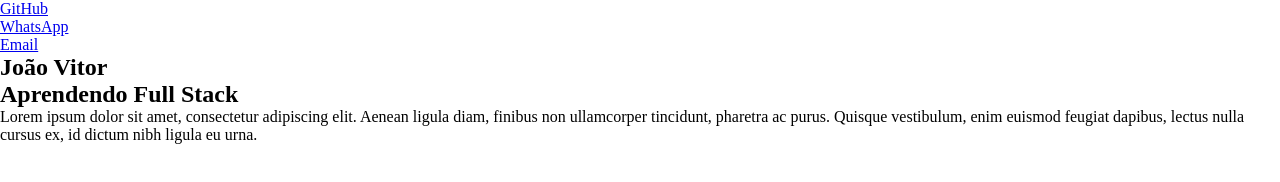
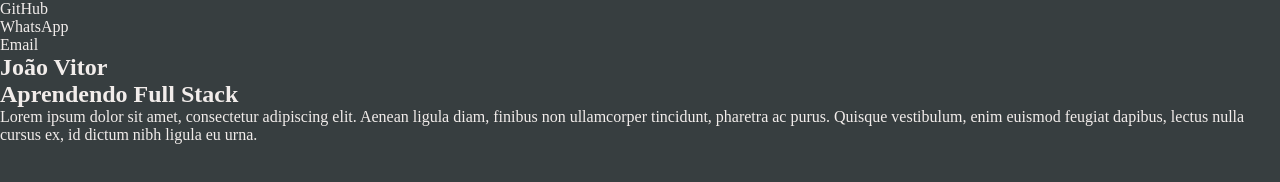
Before and after one commit to jvitormcs/projeto-css, a plain HTML site: page index.html in a window 1280 px wide. Drawn offline with Linux system fonts and the light colour scheme.

Commit message:
Agora tem fundo com cor

```diff
--- a/css/estilo.css
+++ b/css/estilo.css
@@ -1,4 +1,18 @@
 * {
     padding: 0;
     margin: 0;
+    box-sizing: border-box;
+    color: #F2EDEB;
 }
+
+ul {
+    list-style: none;
+}
+
+a {
+    text-decoration: none;
+}
+
+body {
+    background-color: #373E40 ;
+}
```
